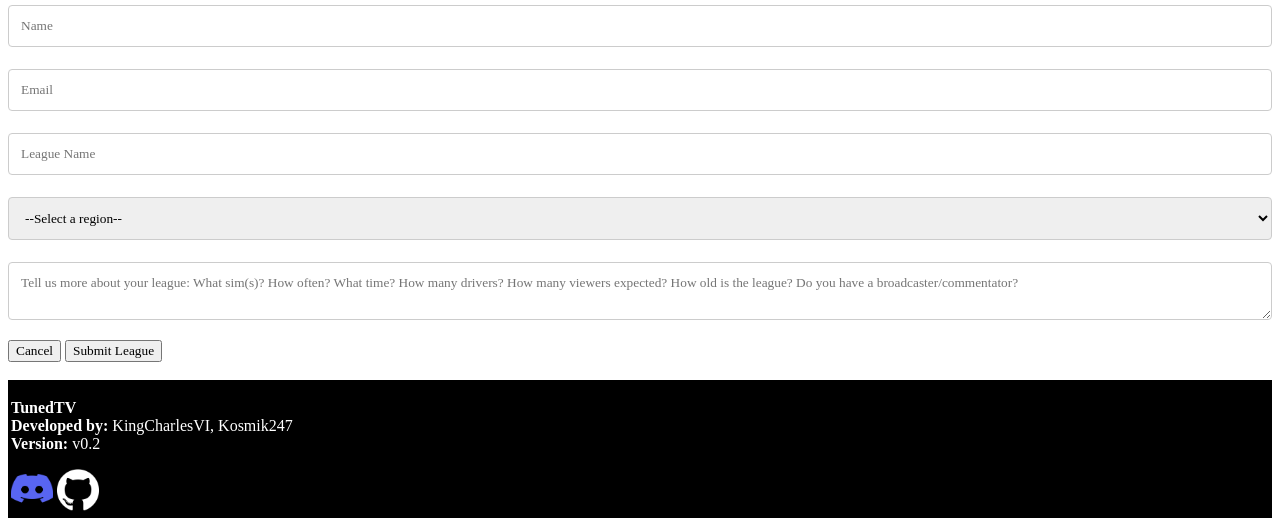
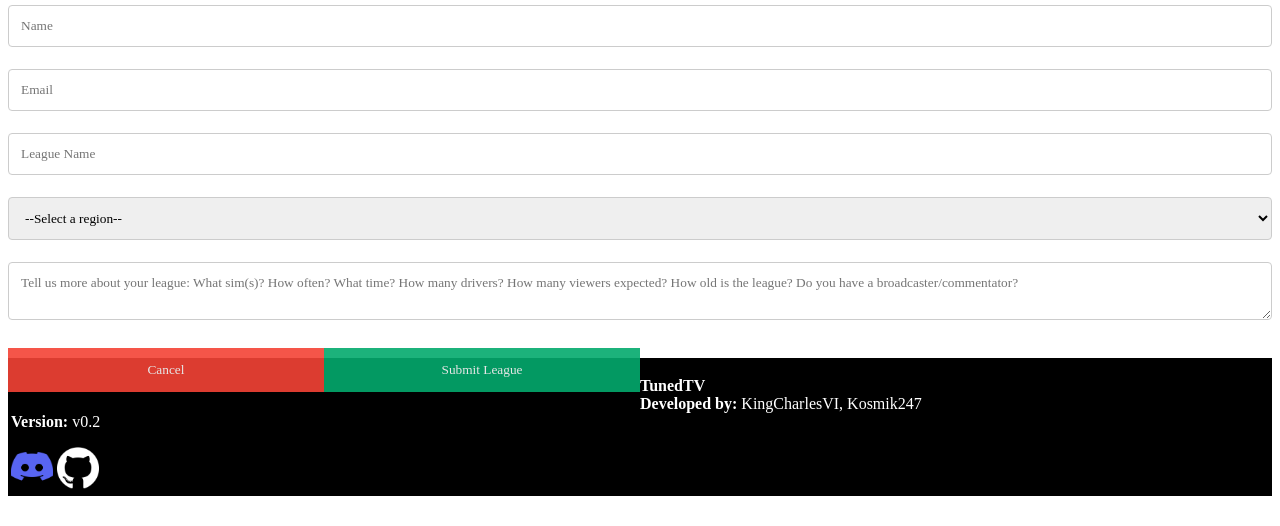
Before and after one commit to KingCharlesVI/tunedtv-website, a PHP site: page /html/leagues.php in a window 1280 px wide. Shown: the part 815-1341 px from the top of the page. After the commit the page ends 1311 px from the top, so only its background shows below. Run offline with PHP 8.4, Linux system fonts and the light colour scheme.

Commit message:
Update leagues.css

```diff
--- a/css/leagues.css
+++ b/css/leagues.css
@@ -87,6 +87,41 @@ input[type=submit]:hover {
   padding: 20px;
 }
 
+/* Set a style for all buttons */
+button {
+  background-color: #04AA6D;
+  color: white;
+  padding: 14px 20px;
+  margin: 8px 0;
+  border: none;
+  cursor: pointer;
+  width: 25%;
+  opacity: 0.9;
+}
+
+button:hover {
+  opacity:1;
+}
+
+/* Extra styles for the cancel button */
+.cancelbtn {
+  padding: 14px 20px;
+  background-color: #f44336;
+  width: 25%;
+}
+
+/* Extra styles for the submit button */
+.submitbtn {
+  width: 25%;
+}
+
+/* Float cancel and signup buttons and add an equal width */
+.cancelbtn, .submitbtn {
+  float: left;
+  width: 25%;
+}
+
+
 /* Footer */
 footer {
   text-align: left;
```
